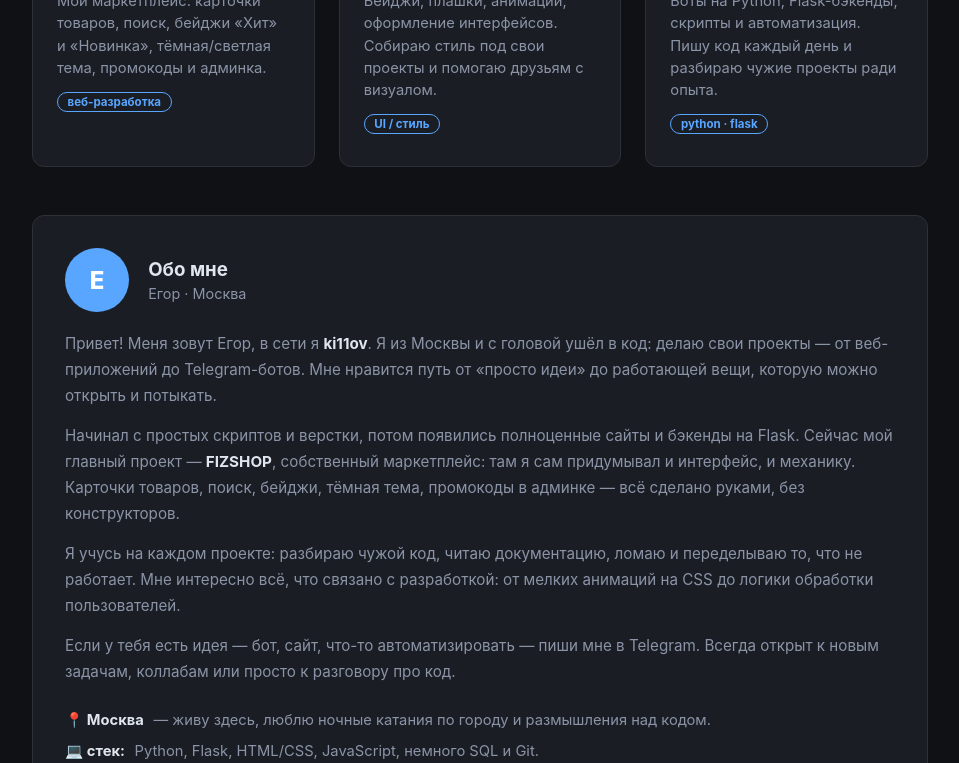
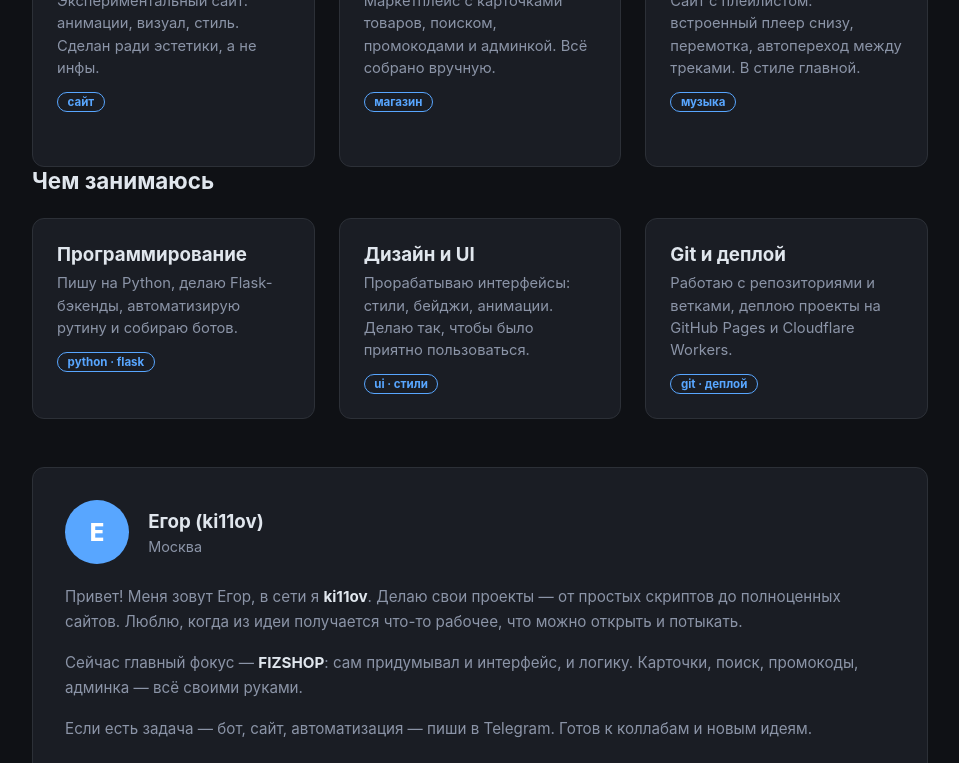
Before and after one commit to ki11ov/ki11ov.github.io, a plain HTML site: page biography/index.html in a window 1280 px wide. Shown: the part 230-993 px from the top of the page, without its empty margins (160-1119 px from the left). Drawn offline with Linux system fonts and the light colour scheme.

Commit message:
Update index.html

```diff
--- a/biography/index.html
+++ b/biography/index.html
@@ -12,6 +12,7 @@
       --sub: #8b94a7;
       --accent: #58a6ff;
       --border: #2c3037;
+      --card-hover: #21262d;
     }
     [data-theme="light"] {
       --bg: #f4f6fa;
@@ -20,6 +21,7 @@
       --sub: #6b7385;
       --accent: #2f6df0;
       --border: #d1d5de;
+      --card-hover: #f8fafc;
     }
 
     * { margin: 0; padding: 0; box-sizing: border-box; }
@@ -47,9 +49,9 @@
     .grid { display: grid; grid-template-columns: repeat(auto-fit, minmax(260px, 1fr)); gap: 1.5rem; }
     .card {
       background: var(--surface); padding: 1.5rem; border-radius: 12px;
-      border: 1px solid var(--border); transition: transform .2s, border-color .2s;
+      border: 1px solid var(--border); transition: all .2s;
     }
-    .card:hover { transform: translateY(-4px); border-color: var(--accent); }
+    .card:hover { transform: translateY(-4px); border-color: var(--accent); background: var(--card-hover); }
     .card h3 { margin-bottom: .4rem; }
     .card p { color: var(--sub); font-size: .92rem; line-height: 1.5; }
     .card .tag {
@@ -108,29 +110,52 @@
     <header>
       <div class="brand">ki11<span>ov</span></div>
       <nav>
-        <a class="btn" href="tg://resolve?domain=mexioy">Связаться</a>
+        <a class="btn" href="tg://resolve?domain=mexioy">Написать</a>
         <button class="theme-toggle" id="themeBtn">🌙</button>
       </nav>
     </header>
 
     <section>
-      <h2>Мои проекты</h2>
+      <h2>Проекты</h2>
       <div class="grid">
+        <a class="card" href="https://ki11ov.github.io/" target="_blank" rel="noopener">
+          <h3>ki11ov.github.io</h3>
+          <p>Экспериментальный сайт: анимации, визуал, стиль. Сделан ради эстетики, а не инфы.</p>
+          <span class="tag">сайт</span><br>
+          <span class="arrow">Перейти →</span>
+        </a>
         <a class="card" href="https://fizshop.ki11ov.workers.dev/" target="_blank" rel="noopener">
           <h3>FIZSHOP</h3>
-          <p>Мой маркетплейс: карточки товаров, поиск, бейджи «Хит» и «Новинка», тёмная/светлая тема, промокоды и админка.</p>
-          <span class="tag">веб-разработка</span><br>
-          <span class="arrow">Открыть сайт →</span>
+          <p>Маркетплейс с карточками товаров, поиском, промокодами и админкой. Всё собрано вручную.</p>
+          <span class="tag">магазин</span><br>
+          <span class="arrow">Открыть →</span>
         </a>
+        <a class="card" href="https://ki11ov.github.io/music" target="_blank" rel="noopener">
+          <h3>Музыка</h3>
+          <p>Сайт с плейлистом: встроенный плеер снизу, перемотка, автопереход между треками. В стиле главной.</p>
+          <span class="tag">музыка</span><br>
+          <span class="arrow">Слушать →</span>
+        </a>
+      </div>
+    </section>
+
+    <section>
+      <h2>Чем занимаюсь</h2>
+      <div class="grid">
         <article class="card">
-          <h3>Дизайн</h3>
-          <p>Бейджи, плашки, анимации, оформление интерфейсов. Собираю стиль под свои проекты и помогаю друзьям с визуалом.</p>
-          <span class="tag">UI / стиль</span>
+          <h3>Программирование</h3>
+          <p>Пишу на Python, делаю Flask-бэкенды, автоматизирую рутину и собираю ботов.</p>
+          <span class="tag">python · flask</span>
         </article>
         <article class="card">
-          <h3>Программирование</h3>
-          <p>Боты на Python, Flask-бэкенды, скрипты и автоматизация. Пишу код каждый день и разбираю чужие проекты ради опыта.</p>
-          <span class="tag">python · flask</span>
+          <h3>Дизайн и UI</h3>
+          <p>Прорабатываю интерфейсы: стили, бейджи, анимации. Делаю так, чтобы было приятно пользоваться.</p>
+          <span class="tag">ui · стили</span>
+        </article>
+        <article class="card">
+          <h3>Git и деплой</h3>
+          <p>Работаю с репозиториями и ветками, деплою проекты на GitHub Pages и Cloudflare Workers.</p>
+          <span class="tag">git · деплой</span>
         </article>
       </div>
     </section>
@@ -139,24 +164,22 @@
       <div class="head">
         <div class="avatar">Е</div>
         <div>
-          <h3>Обо мне</h3>
-          <div class="place">Егор · Москва</div>
+          <h3>Егор (ki11ov)</h3>
+          <div class="place">Москва</div>
         </div>
       </div>
 
-      <p>Привет! Меня зовут Егор, в сети я <strong>ki11ov</strong>. Я из Москвы и с головой ушёл в код: делаю свои проекты — от веб-приложений до Telegram-ботов. Мне нравится путь от «просто идеи» до работающей вещи, которую можно открыть и потыкать.</p>
+      <p>Привет! Меня зовут Егор, в сети я <strong>ki11ov</strong>. Делаю свои проекты — от простых скриптов до полноценных сайтов. Люблю, когда из идеи получается что-то рабочее, что можно открыть и потыкать.</p>
 
-      <p>Начинал с простых скриптов и верстки, потом появились полноценные сайты и бэкенды на Flask. Сейчас мой главный проект — <strong>FIZSHOP</strong>, собственный маркетплейс: там я сам придумывал и интерфейс, и механику. Карточки товаров, поиск, бейджи, тёмная тема, промокоды в админке — всё сделано руками, без конструкторов.</p>
+      <p>Сейчас главный фокус — <strong>FIZSHOP</strong>: сам придумывал и интерфейс, и логику. Карточки, поиск, промокоды, админка — всё своими руками.</p>
 
-      <p>Я учусь на каждом проекте: разбираю чужой код, читаю документацию, ломаю и переделываю то, что не работает. Мне интересно всё, что связано с разработкой: от мелких анимаций на CSS до логики обработки пользователей.</p>
-
-      <p>Если у тебя есть идея — бот, сайт, что-то автоматизировать — пиши мне в Telegram. Всегда открыт к новым задачам, коллабам или просто к разговору про код.</p>
+      <p>Если есть задача — бот, сайт, автоматизация — пиши в Telegram. Готов к коллабам и новым идеям.</p>
 
       <div class="facts">
         <div class="fact"><b>📍 Москва</b> — живу здесь, люблю ночные катания по городу и размышления над кодом.</div>
         <div class="fact"><b>💻 стек:</b> Python, Flask, HTML/CSS, JavaScript, немного SQL и Git.</div>
+        <div class="fact"><b>🎮 в свободное время:</b> играю в инди-игры с сильным визуалом, слушаю лоу-фай и собираю референсы UI — просто чтобы держать насмотренность.</div>
         <div class="fact"><b>🚀 цель:</b> доводить свои проекты до конца и набивать руку реальными задачами.</div>
-        <div class="fact"><b>🎮 вне кода:</b> дизайн, музыка, игры и поиски красивых интерфейсов.</div>
       </div>
     </section>
 
```
